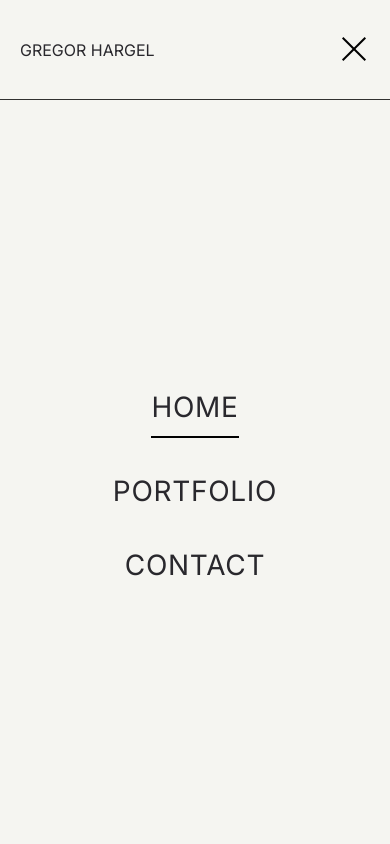
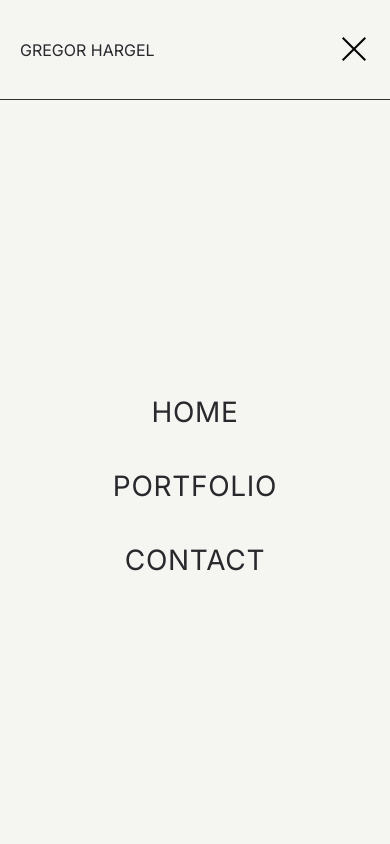
Before and after one commit to AivarP777/gregorhargel-portfolio-cms, a Next.js app: page / in a window 390 px wide. Both pictures are taken after a click on the button "Open menu". Shown: the top 844 px of the page. Built offline with nearby package versions, Linux system fonts and the light colour scheme.

Commit message:
vana navbar tagasi

```diff
--- a/public/components/Header.tsx
+++ b/public/components/Header.tsx
@@ -7,36 +7,12 @@ import { useEffect, useRef, useState } from 'react';
 
 const inter = Inter({ subsets: ['latin'], weight: ['400'] });
 
-const NAV_ITEMS = [
-  { href: '/', label: 'HOME' },
-  { href: '/portfolio', label: 'PORTFOLIO' },
-  { href: '/contact', label: 'CONTACT' },
-] as const;
-
-// Eemaldame lõpu kaldkriipsud, aga jätame "/" alles
-const normalizePath = (path: string) => {
-  if (!path) return '/';
-  if (path === '/') return '/';
-  return path.replace(/\/+$/, '');
-};
-
 export default function Header() {
-  const rawPathname = usePathname() || '/';
-  const pathname = normalizePath(rawPathname);
-
+  const pathname = usePathname();
   const [open, setOpen] = useState(false);
   const firstLinkRef = useRef<HTMLAnchorElement | null>(null);
-  const navContainerRef = useRef<HTMLDivElement | null>(null);
 
-  // underline state (desktop)
-  const [indicator, setIndicator] = useState({
-    left: 0,
-    width: 0,
-    visible: false,
-    isHover: false,
-  });
-
-  // Lukusta body scroll, kui mobiili-menüü on lahti
+  // Lukusta body scroll, kui menüü on lahti
   useEffect(() => {
     const cls = 'overflow-hidden';
     if (open) document.body.classList.add(cls);
@@ -44,75 +20,15 @@ export default function Header() {
     return () => document.body.classList.remove(cls);
   }, [open]);
 
-  // Sulge mobiili-menüü, kui route muutub
+  // Sulge menüü, kui marsruut muutub
   useEffect(() => {
     setOpen(false);
   }, [pathname]);
 
-  // Fookus esimesele lingile mobiilimenüüs
+  // Fookus esimesele lingile (kui soovid; visuaalset rõngast ei näidata)
   useEffect(() => {
     if (open) setTimeout(() => firstLinkRef.current?.focus(), 0);
   }, [open]);
-
-  const setIndicatorToElement = (
-    el: HTMLAnchorElement | null,
-    isHover: boolean
-  ) => {
-    if (!el || !navContainerRef.current) return;
-
-    const linkRect = el.getBoundingClientRect();
-    const containerRect = navContainerRef.current.getBoundingClientRect();
-
-    setIndicator({
-      left: linkRect.left - containerRect.left,
-      width: linkRect.width,
-      visible: true,
-      isHover,
-    });
-  };
-
-  const updateIndicatorToActive = () => {
-    if (!navContainerRef.current) return;
-
-    const activeHref = pathname || '/';
-
-    const activeLink =
-      navContainerRef.current.querySelector<HTMLAnchorElement>(
-        `a[data-path="${activeHref}"]`
-      );
-
-    if (activeLink) {
-      setIndicatorToElement(activeLink, false);
-    } else {
-      // kui ei leia aktiivset linki, peidame joone
-      setIndicator((prev) => ({
-        ...prev,
-        visible: false,
-        isHover: false,
-      }));
-    }
-  };
-
-  // Kui pathname muutub, joonda underline aktiivsele lingile
-  useEffect(() => {
-    updateIndicatorToActive();
-  }, [pathname]);
-
-  // Resize korral korrigeeri asendit
-  useEffect(() => {
-    const handleResize = () => {
-      updateIndicatorToActive();
-    };
-
-    if (typeof window !== 'undefined') {
-      window.addEventListener('resize', handleResize);
-    }
-    return () => {
-      if (typeof window !== 'undefined') {
-        window.removeEventListener('resize', handleResize);
-      }
-    };
-  }, [pathname]);
 
   const NavLink = ({
     href,
@@ -123,32 +39,19 @@ export default function Header() {
     children: React.ReactNode;
     className?: string;
   }) => {
-    const normalizedHref = normalizePath(href);
-    const active = pathname === normalizedHref;
-
-    const handleMouseEnter = (e: React.MouseEvent<HTMLAnchorElement>) => {
-      if (typeof window === 'undefined') return;
-      if (window.innerWidth < 768) return; // ainult desktop
-
-      setIndicatorToElement(e.currentTarget, !active);
-    };
-
-    const handleMouseLeave = () => {
-      if (typeof window === 'undefined') return;
-      if (window.innerWidth < 768) return;
-
-      updateIndicatorToActive();
-    };
-
+    const active = pathname === href;
     return (
       <Link
         href={href}
-        data-path={normalizedHref}
-        onMouseEnter={handleMouseEnter}
-        onMouseLeave={handleMouseLeave}
         className={`${inter.className} relative uppercase text-[16px] leading-[19px] tracking-[0.02em] outline-none focus:outline-none ${className}`}
       >
         {children}
+        <span
+          aria-hidden
+          className={`pointer-events-none absolute left-0 -bottom-[6px] h-[2px] w-full bg-black origin-left transition-transform duration-200 ${
+            active ? 'scale-x-100' : 'scale-x-0'
+          }`}
+        />
       </Link>
     );
   };
@@ -167,29 +70,10 @@ export default function Header() {
                 GREGOR HARGEL
               </Link>
 
-              <nav
-                ref={navContainerRef}
-                className="ml-auto flex items-start gap-[34px] text-black relative"
-              >
-                {NAV_ITEMS.map((item) => (
-                  <NavLink key={item.href} href={item.href}>
-                    {item.label}
-                  </NavLink>
-                ))}
-
-                {/* liikuv underline – ainult desktopil */}
-                <span
-                  aria-hidden
-                  className="pointer-events-none absolute -bottom-[6px] h-[2px] hidden md:block origin-left transition-all duration-300"
-                  style={{
-                    left: indicator.left,
-                    width: indicator.width,
-                    opacity: indicator.visible ? 1 : 0,
-                    backgroundColor: indicator.isHover
-                      ? 'rgba(0,0,0,0.45)' // hover – heledam must
-                      : '#000000', // aktiivne – täismust
-                  }}
-                />
+              <nav className="ml-auto flex items-start gap-[34px] text-black">
+                <NavLink href="/">HOME</NavLink>
+                <NavLink href="/portfolio">PORTFOLIO</NavLink>
+                <NavLink href="/contact">CONTACT</NavLink>
               </nav>
             </div>
           </div>
@@ -233,7 +117,7 @@ export default function Header() {
           {/* Täisekraani overlay menüü */}
           <div
             id="mobile-menu"
-            style={{ WebkitTapHighlightColor: 'transparent' }}
+            style={{ WebkitTapHighlightColor: 'transparent' }} // iOS kliki-halli eemaldus
             className={`fixed inset-0 z-[70] bg-[#F5F5F1] text-[#29282D] transition-opacity duration-200 ${
               open ? 'opacity-100 pointer-events-auto' : 'opacity-0 pointer-events-none'
             }`}
@@ -253,46 +137,29 @@ export default function Header() {
               </button>
             </div>
 
-            {/* Lingid mobiilimenüüs */}
+            {/* Lingid */}
             <nav className="flex h-[calc(100vh-72px)] flex-col items-center justify-center gap-8">
               <Link
                 ref={firstLinkRef}
                 href="/"
                 onClick={() => setOpen(false)}
-                className={`${inter.className} uppercase text-[28px] tracking-wide outline-none focus:outline-none text-center`}
+                className={`${inter.className} uppercase text-[28px] tracking-wide outline-none focus:outline-none`}
               >
-                <span className="inline-block relative">
-                  Home
-                  {pathname === '/' && (
-                    <span className="block h-[2px] bg-black w-full mt-2" />
-                  )}
-                </span>
+                Home
               </Link>
-
               <Link
                 href="/portfolio"
                 onClick={() => setOpen(false)}
-                className={`${inter.className} uppercase text-[28px] tracking-wide outline-none focus:outline-none text-center`}
+                className={`${inter.className} uppercase text-[28px] tracking-wide outline-none focus:outline-none`}
               >
-                <span className="inline-block relative">
-                  Portfolio
-                  {pathname === '/portfolio' && (
-                    <span className="block h-[2px] bg-black w-full mt-2" />
-                  )}
-                </span>
+                Portfolio
               </Link>
-
               <Link
                 href="/contact"
                 onClick={() => setOpen(false)}
-                className={`${inter.className} uppercase text-[28px] tracking-wide outline-none focus:outline-none text-center`}
+                className={`${inter.className} uppercase text-[28px] tracking-wide outline-none focus:outline-none`}
               >
-                <span className="inline-block relative">
-                  Contact
-                  {pathname === '/contact' && (
-                    <span className="block h-[2px] bg-black w-full mt-2" />
-                  )}
-                </span>
+                Contact
               </Link>
             </nav>
           </div>
```
